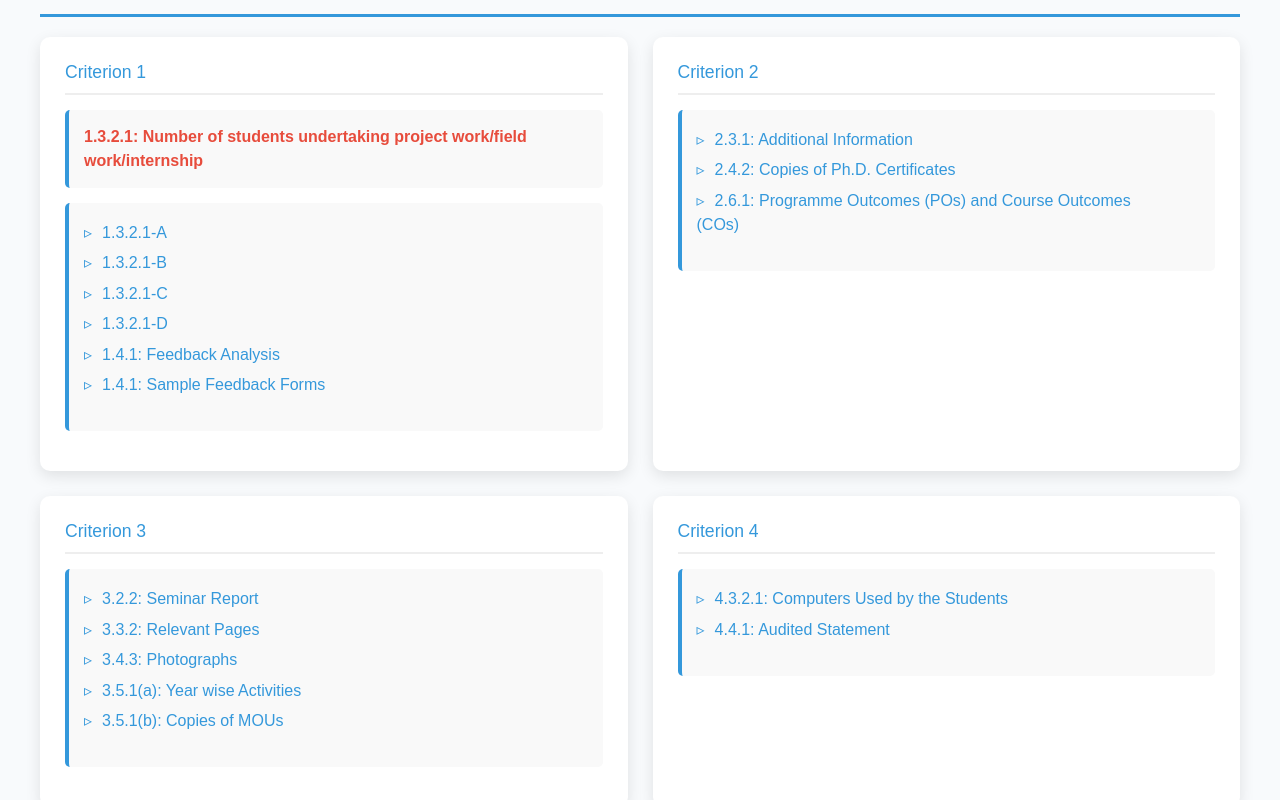
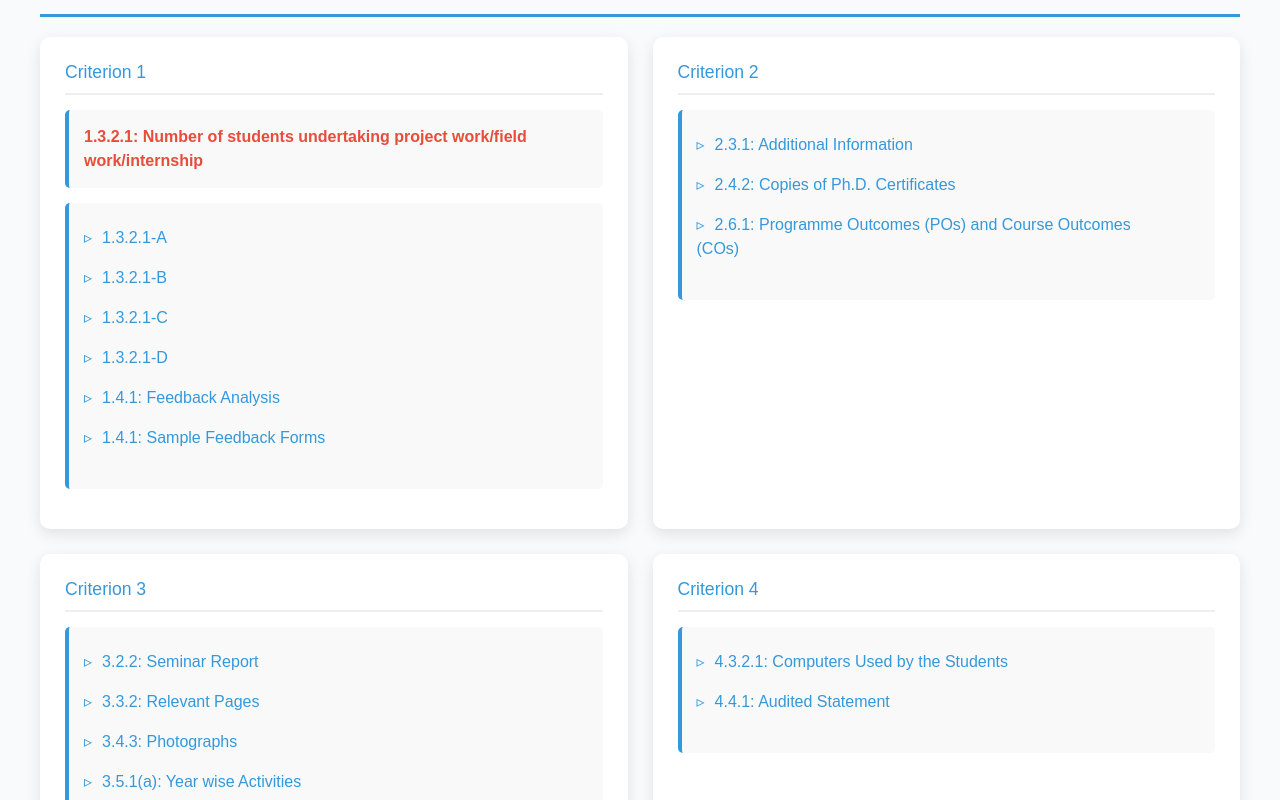
Before and after one commit to SampadMondal-git/Budge-Budge-College-Official, a React (Create React App) app: page /naac in a window 1280 px wide. Shown: the part 800-1600 px from the top of the page. Built offline with nearby package versions, Linux system fonts and the light colour scheme.

Commit message:
CSS modified

```diff
--- a/src/navlinks pages/naac.module.css
+++ b/src/navlinks pages/naac.module.css
@@ -100,7 +100,6 @@
 }
 
 .equipment_list {
-  /* columns: 2; */
   list-style-type: none;
 }
 
@@ -110,7 +109,7 @@
 }
 
 .equipment_list li {
-  padding: 0.2rem 0;
+  padding: 0.5rem 0;
 }
 
 .equipment_list li::before {
```
